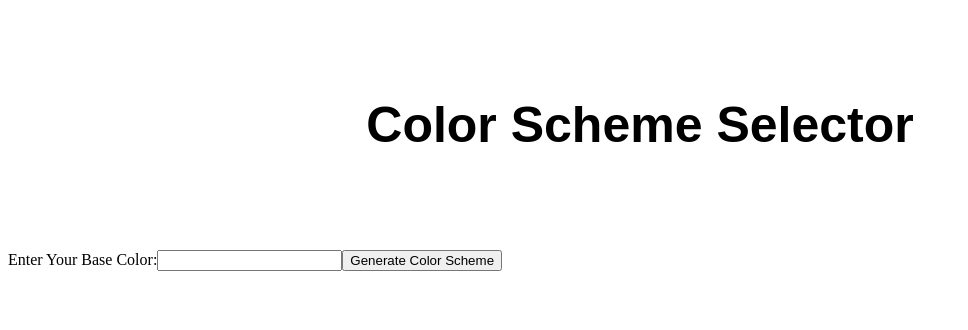
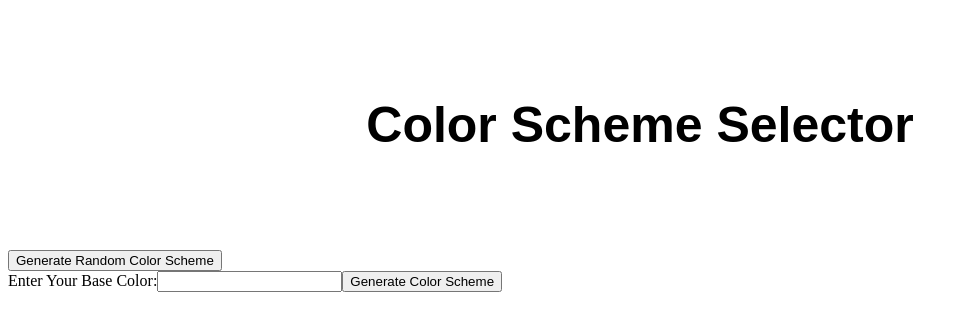
Before and after one commit to lizzya821/Color-Palette, a React (Create React App) app: page / in a window 1280 px wide. Shown: the top 330 px of the page, without its empty margins (0-968 px from the left). Built offline with nearby package versions, Linux system fonts and the light colour scheme.

Commit message:
two buttons workinng

```diff
--- a/src/ColorSelector.js
+++ b/src/ColorSelector.js
@@ -14,8 +14,14 @@ const ColorSelector = () => {
     console.log(color);
     console.log(tinycolor(color));
   };
+  const handleClick = () => {
+    console.log("clicked");
+  };
   return (
     <div>
+      <button type="button" onClick={handleClick}>
+        Generate Random Color Scheme
+      </button>
       <form onSubmit={handleSubmit} onChange={handleChange}>
         <label htmlFor="input">Enter Your Base Color:</label>
         <input type="text" value={color} required />
```
